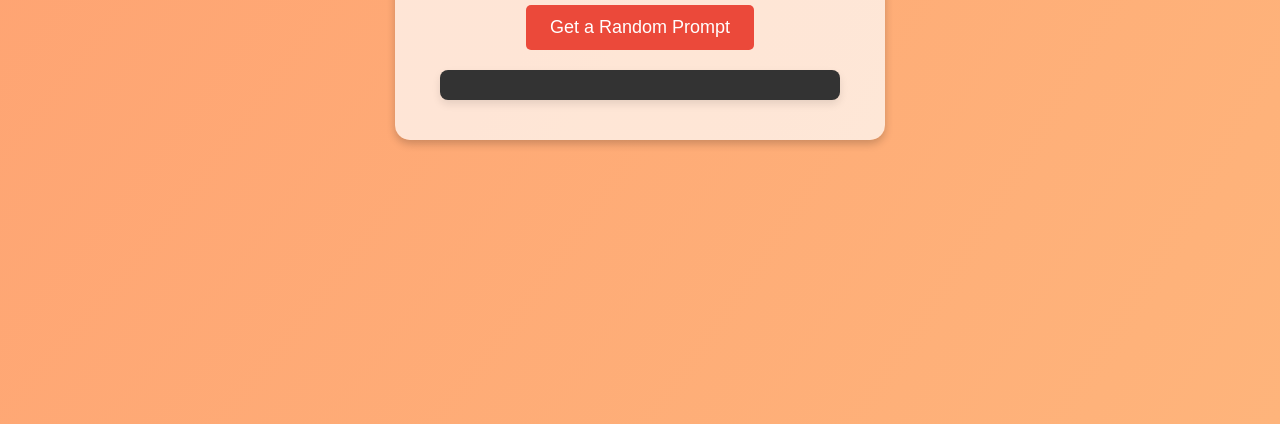
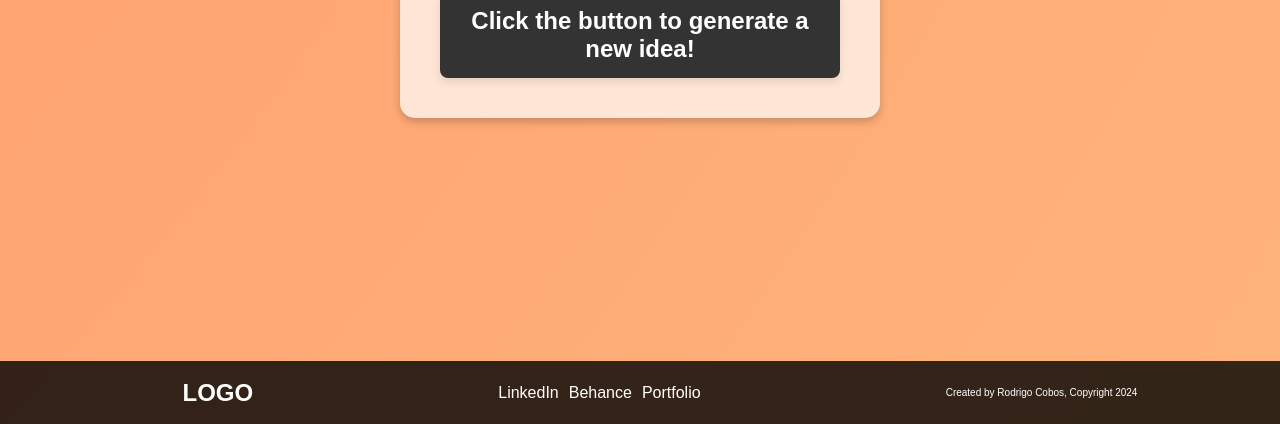
Before and after one commit to rodrigomcobos/idea-generator-project, a website: page public/index.html in a window 1280 px wide. Shown: the part 376-800 px from the top of the page. Drawn offline with Linux system fonts and the light colour scheme.

Commit message:
changes to css and html

```diff
--- a/public/index.html
+++ b/public/index.html
@@ -3,7 +3,7 @@
 <head>
     <meta charset="UTF-8">
     <meta name="viewport" content="width=device-width, initial-scale=1.0">
-    <title>Random Prompt Generator</title>
+    <title>Random Idea Generator</title>
     <link rel="stylesheet" href="styles.css">
 </head>
 <body>
@@ -17,10 +17,26 @@
     </header>
 
     <div class="content-box">
-        <h1>Random Prompt Generator</h1>
-        <button onclick="generatePrompt()">Get a Random Prompt</button>
-        <div id="prompt"></div>
+        <h1>Random Idea Generator</h1>
+        <button onclick="generatePrompt()">Get a Random Idea</button>
+        <div id="prompt">Click the button to generate a new idea!</div>
     </div>
+
+    <footer>
+        <div class="footer-content">
+            <div class="footer-logo">
+                <div class="logo">LOGO</div>
+            </div>
+            <div class="footer-links">
+                <a href="https://www.linkedin.com/in/rodrigo-cobos" target="_blank">LinkedIn</a>
+                <a href="https://www.behance.net/rodrigo-cobos" target="_blank">Behance</a>
+                <a href="#portfolio">Portfolio</a>
+            </div>
+            <div class="footer-bottom">
+                <p>Created by Rodrigo Cobos, Copyright 2024</p>
+            </div>
+        </div>
+    </footer>
 
     <script src="script.js"></script>
 </body>
--- a/public/script.js
+++ b/public/script.js
@@ -2,8 +2,6 @@
 
 function generatePrompt() {
   const actionPrompts = ['Design', 'Create'];
-  // JavaScript: script.js
-
   const continuationPrompts = [
     'a mobile app for learning languages.',
     'a logo for a tech startup.',
--- a/public/styles.css
+++ b/public/styles.css
@@ -57,11 +57,14 @@ nav a {
 }
 
 nav a:hover {
-  color: #4CAF50; /* Hover effect */
+  color: #641515; /* Hover effect */
 }
 
 /* Content Box Styling */
 .content-box {
+  margin-bottom: 100px;
+  margin-left: 50px;
+  margin-right: 50px;
   padding: 40px;
   border-radius: 15px;
   background-color: rgba(255, 255, 255, 0.7); /* Darker background with opacity */
@@ -106,3 +109,85 @@ button:hover {
   box-shadow: 0 4px 8px rgba(0, 0, 0, 0.1);
   word-wrap: break-word;
 }
+
+/* Footer Styling */
+footer {
+  width: 100%;
+  background-color: rgba(0, 0, 0, 0.8); /* Dark background for footer */
+  color: #fff; /* White text color */
+  padding: 20px 0;
+  position: fixed; /* Fixed footer */
+  bottom: 0;
+  left: 0;
+  display: flex;
+  justify-content: space-between;
+  align-items: center;
+  padding: 0 20px;
+}
+
+.footer-content {
+  display: flex;
+  justify-content: space-around;
+  align-items: center;
+  width: 100%;
+  max-width: 1200px;
+  margin: 1em auto;
+}
+
+.footer-logo {
+  display: flex;
+  align-items: center;
+}
+
+.footer-links {
+  display: flex;
+  gap: 10px;
+}
+
+.footer-links a {
+  color: #fff; /* White text color */
+  text-decoration: none;
+  font-size: 16px;
+}
+
+.footer-links a:hover {
+  color: #4CAF50; /* Hover effect */
+}
+
+.footer-bottom {
+  display: flex;
+  justify-content: right;
+  font-size: 10px;
+}
+
+/* Responsive Design */
+@media (max-width: 650px) {
+  .footer-content {
+      flex-direction: column;
+      align-items: center;
+      text-align: center;
+  }
+
+  .footer-links {
+      margin: 10px 0;
+      flex-direction: column;
+      gap: 5px;
+  }
+}
+
+/* Cellphone media query */
+@media (max-width: 320px) {
+  #prompt {
+    margin-top: 20px;
+    font-size: 18px;
+    font-weight: bold;
+    background-color: #333; /* Darker background color */
+    color: #fff; /* White text color */
+    padding: 15px;
+    border-radius: 8px;
+    max-width: 400px;
+    margin: 20px auto 0;
+    box-shadow: 0 4px 8px rgba(0, 0, 0, 0.1);
+    word-wrap: break-word;
+  }
+}
```
